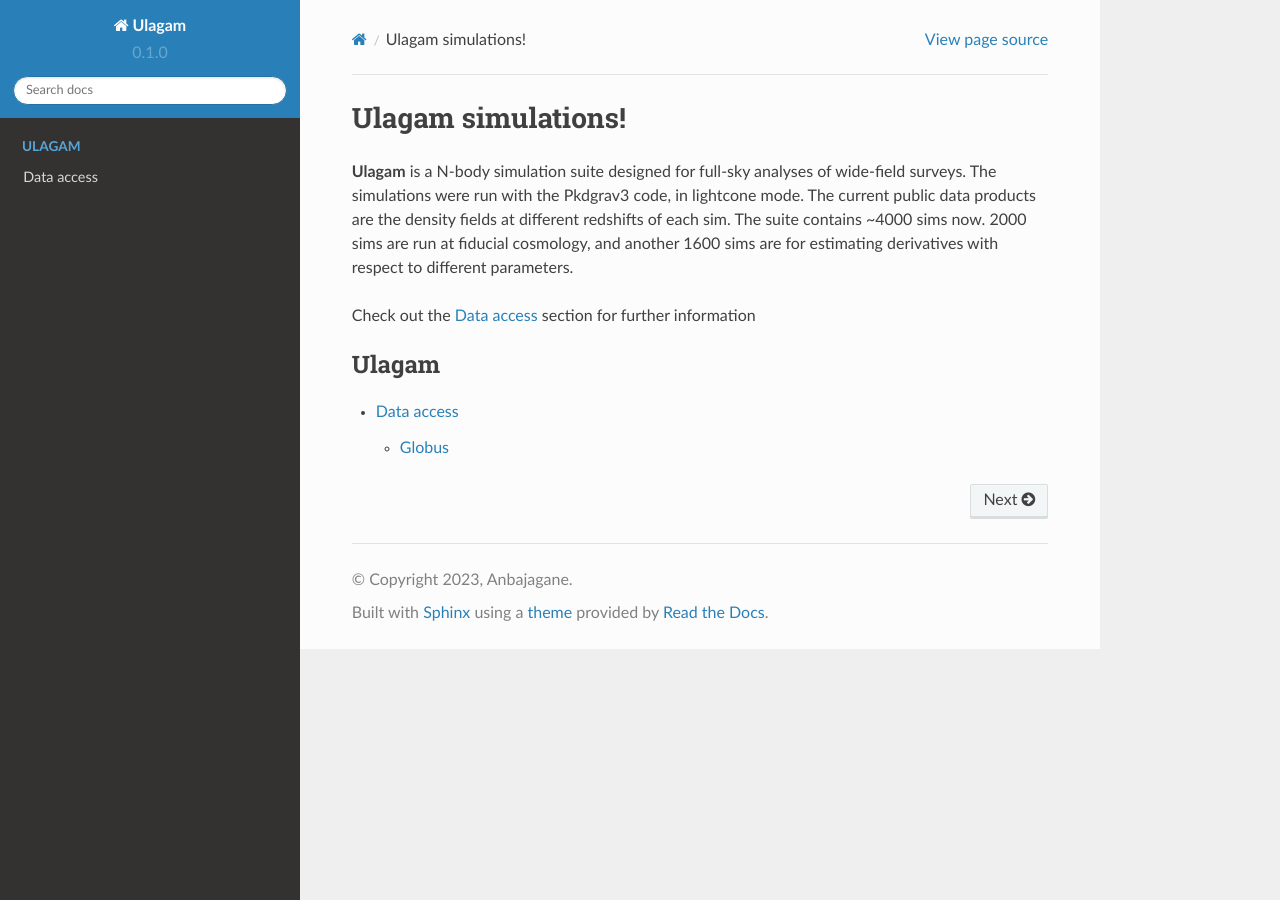
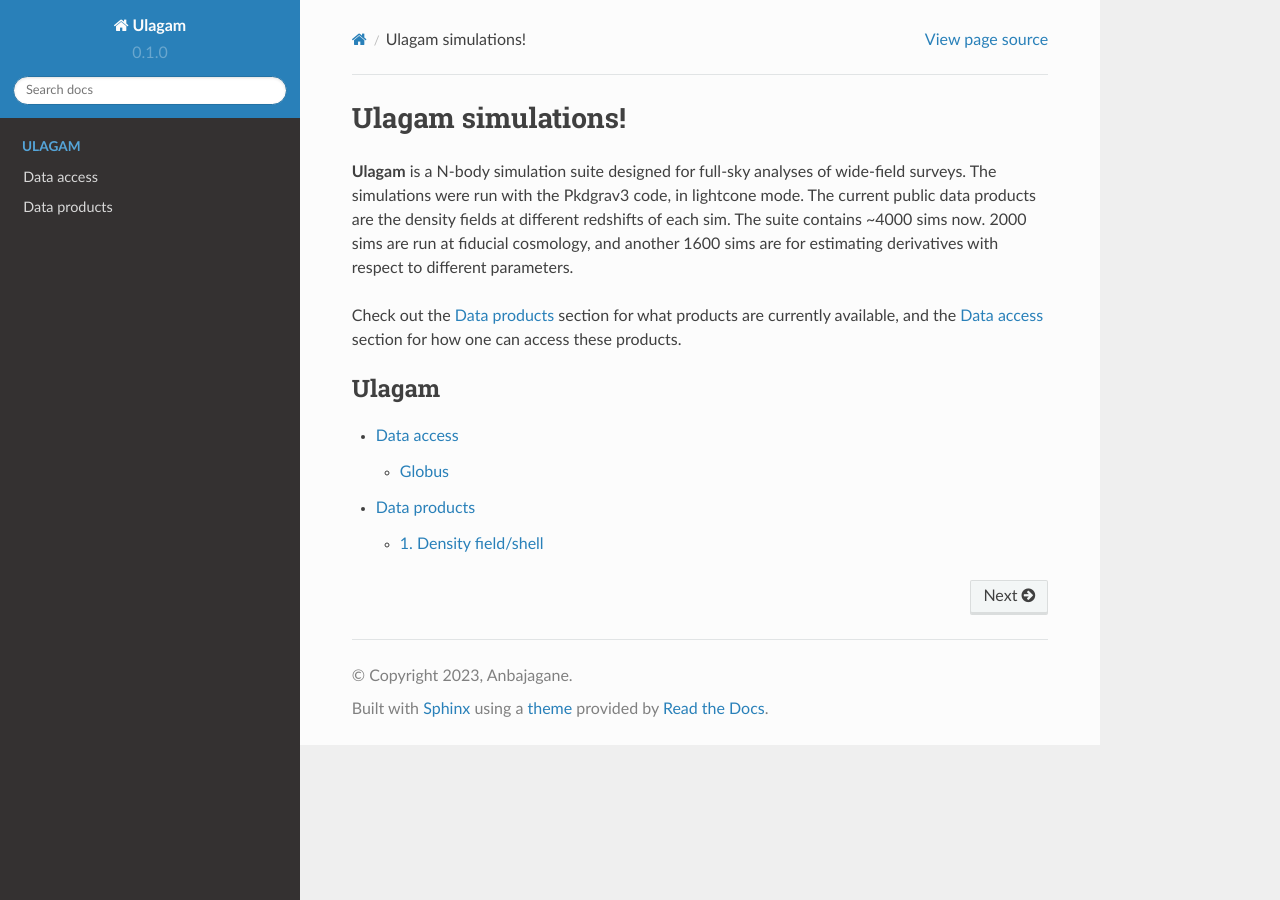
Before and after one commit to DhayaaAnbajagane/Ulagam-simulations, a Sphinx documentation site: the page built from docs/source/index.rst, in a window 1280 px wide. Built offline with Sphinx 7.4.7 and the Read the Docs theme 2.0.0, drawn with Linux system fonts in a browser that asks for light colours.

Commit message:
Update index.rst

```diff
--- a/docs/source/index.rst
+++ b/docs/source/index.rst
@@ -3,11 +3,11 @@ Ulagam simulations!
 
 **Ulagam** is a N-body simulation suite designed for full-sky analyses of wide-field surveys. The simulations were run with the Pkdgrav3 code, in lightcone mode. The current public data products are the density fields at different redshifts of each sim. The suite contains ~4000 sims now. 2000 sims are run at fiducial cosmology, and another 1600 sims are for estimating derivatives with respect to different parameters.
 
-Check out the :doc:`access` section for further information
-
+Check out the :doc:`data_products` section for what products are currently available, and the :doc:`access` section for how one can access these products.
 
 .. toctree::
    :maxdepth: 2
    :caption: Ulagam
 
    access
+   data_products
```
